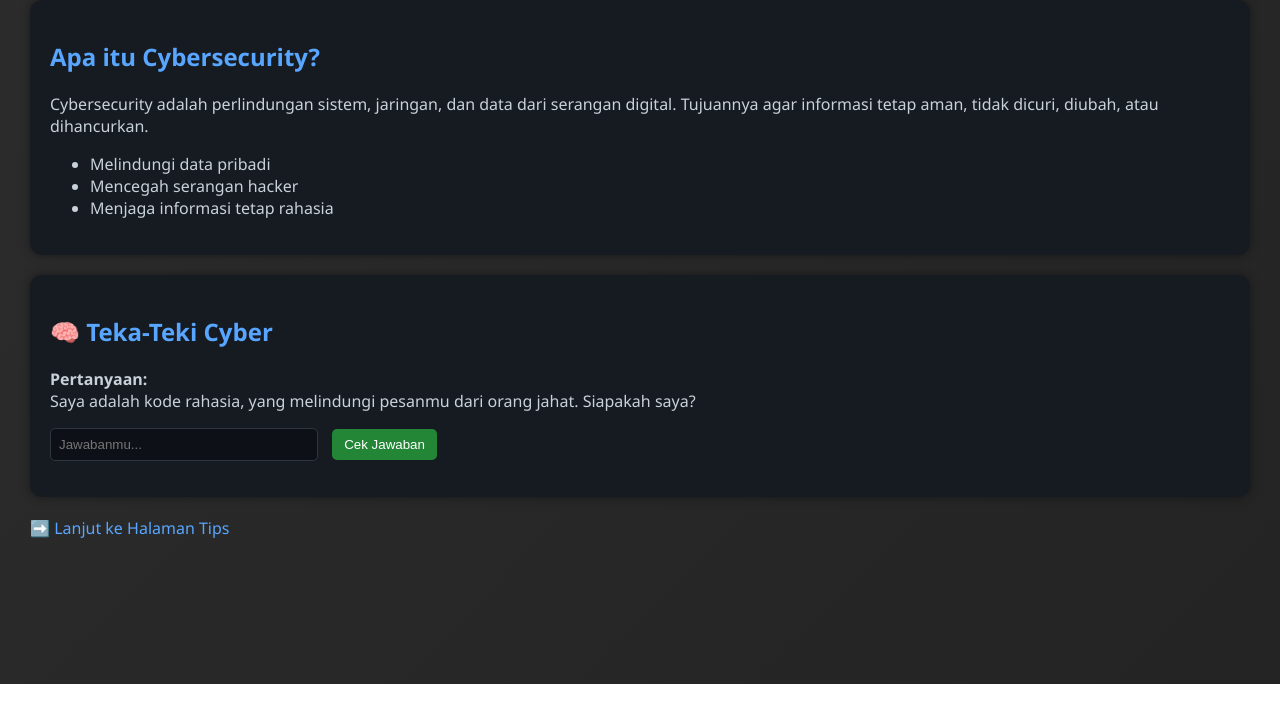
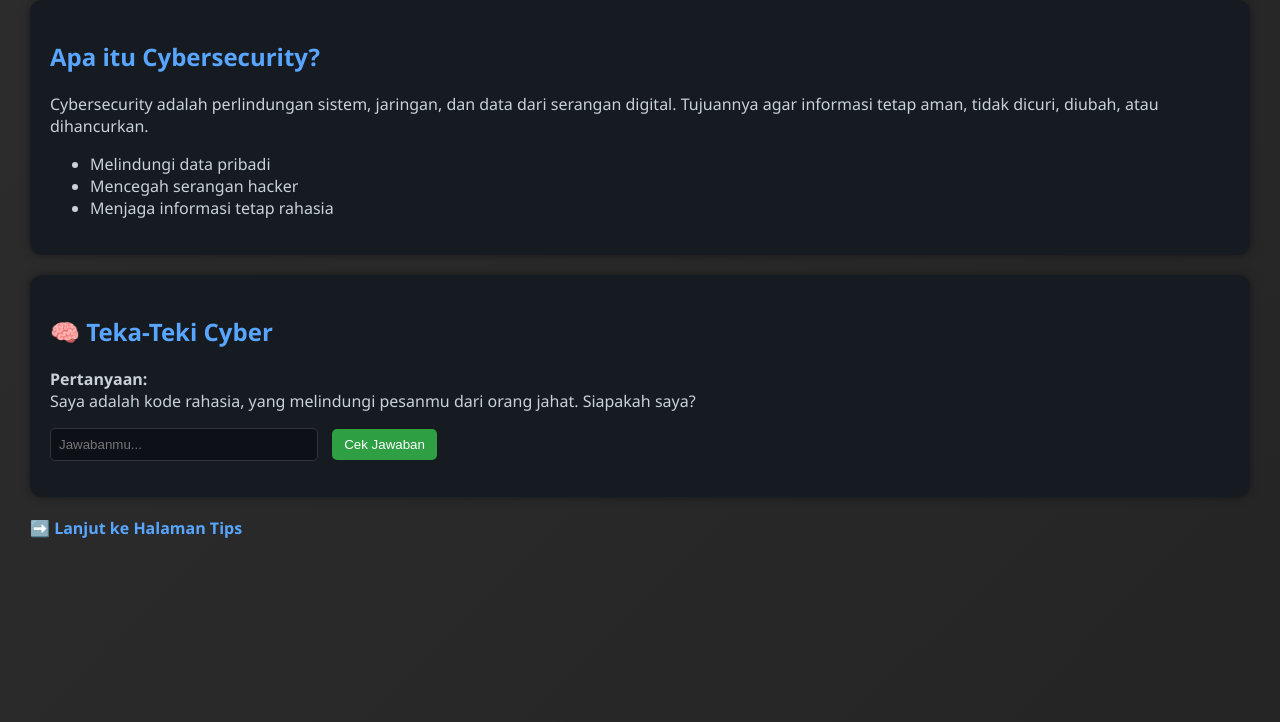
Before and after one commit to zoonreganarif/cyberscurity_website, a plain HTML site: page index.html in a window 1280 px wide. In both pictures the pointer is over the button "Cek Jawaban". Shown: the part 116-838 px from the top of the page. Before the commit the page ends 800 px from the top, so only its background shows below. Drawn offline with Linux system fonts and the light colour scheme.

Commit message:
Add files via upload

```diff
--- a/style.css
+++ b/style.css
@@ -1,3 +1,4 @@
+/* Background dan dark mode */
 body {
   margin: 0;
   font-family: 'Segoe UI', sans-serif;
@@ -6,18 +7,22 @@ body {
   animation: gradient 15s ease infinite;
   color: #c9d1d9;
   padding: 30px;
+  min-height: 100vh;
 }
 
+/* Animasi latar belakang */
 @keyframes gradient {
-  0% {background-position: 0% 50%;}
-  50% {background-position: 100% 50%;}
-  100% {background-position: 0% 50%;}
+  0% { background-position: 0% 50%; }
+  50% { background-position: 100% 50%; }
+  100% { background-position: 0% 50%; }
 }
 
+/* Judul */
 h1, h2 {
   color: #58a6ff;
 }
 
+/* Box untuk bagian penjelasan */
 section {
   background-color: #161b22;
   padding: 20px;
@@ -26,6 +31,7 @@ section {
   margin-top: 20px;
 }
 
+/* Input teks */
 input {
   padding: 8px;
   width: 250px;
@@ -35,6 +41,7 @@ input {
   border-radius: 5px;
 }
 
+/* Tombol */
 button {
   padding: 8px 12px;
   margin-left: 10px;
@@ -45,11 +52,17 @@ button {
   border-radius: 5px;
 }
 
+button:hover {
+  background-color: #2ea043;
+}
+
+/* Link */
 a {
   display: inline-block;
   margin-top: 20px;
   color: #58a6ff;
   text-decoration: none;
+  font-weight: bold;
 }
 
 a:hover {
```
